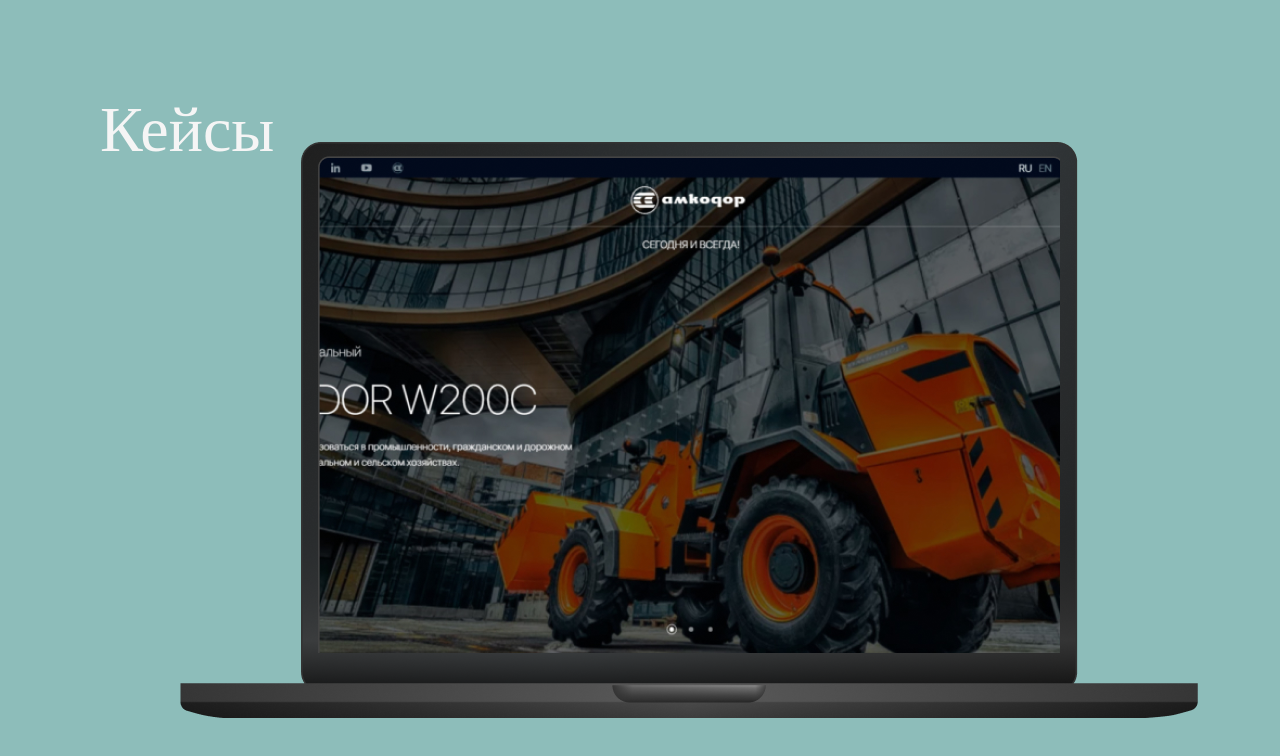
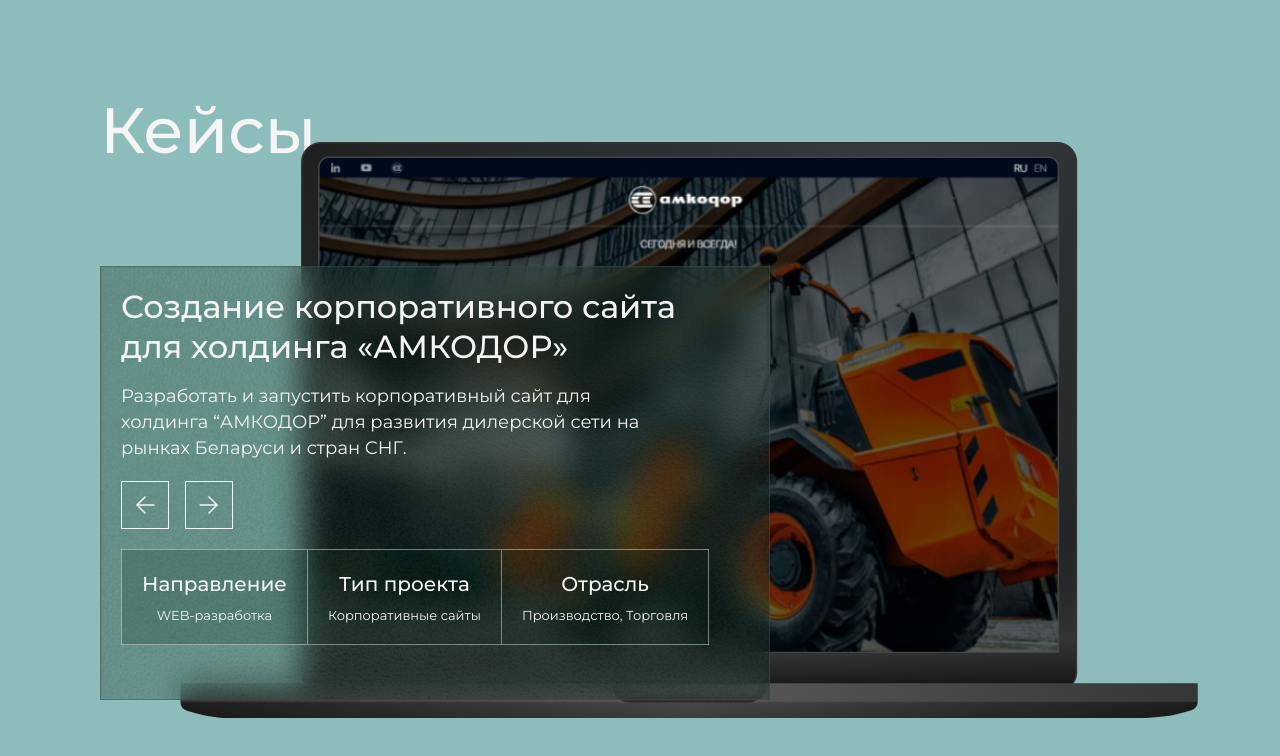
Before and after one commit to nikimix/test-task-for-Seobility, a website built with webpack: page src/index.html in a window 1280 px wide. Built offline with nearby package versions, Linux system fonts and the light colour scheme.

Commit message:
feat: add cases component

```diff
--- /dev/null
+++ b/src/components/cases.ts
@@ -0,0 +1,37 @@
+import { makeElement } from '../utils/element';
+
+export const casesContainer = makeElement('div', { name: 'CasesContainer', className: 'cases' });
+
+const background = makeElement('div', { name: 'CasesBackgroundImg', className: 'cases__bg-img' });
+
+const wrapper = makeElement('div', { name: 'CasesWrapper', className: 'cases__wrapper' });
+
+const title = makeElement('h2', { name: 'CasesTitle', className: 'cases__title', content: 'Создание корпоративного сайта для холдинга «АМКОДОР»' });
+
+const description = makeElement('p', { name: 'CasesDescription', className: 'cases__description', content: 'Разработать и запустить корпоративный сайт для холдинга “АМКОДОР” для развития дилерской сети на рынках Беларуси и стран СНГ.' });
+
+const btnContainer = makeElement('div', { name: 'BtnContainer', className: 'cases__btn-container' });
+
+const btnPrev = makeElement<HTMLButtonElement>('button', { name: 'CasesBtnPrev', className: 'cases__btn-prev btn' });
+const btnNext = makeElement<HTMLButtonElement>('button', { name: 'CasesBtnNext', className: 'cases__btn-next btn' });
+
+const table = makeElement('table', { name: 'CasesFeature', className: 'cases__feature feature' });
+
+table.innerHTML = `<tr class="feature__row">
+      <td class="feature__column">
+        <h3 class="feature__title">Направление</h3>
+        <p class="feature__text">WEB-разработка</p>
+      </td>
+      <td class="feature__column">
+        <h3 class="feature__title">Тип проекта</h3>
+        <p class="feature__text">Корпоративные сайты</p>
+      </td>
+      <td class="feature__column">
+        <h3 class="feature__title">Отрасль</h3>
+        <p class="feature__text">Производство, Торговля</p>
+      </td>
+    </tr>`;
+
+btnContainer.append(btnPrev, btnNext);
+wrapper.append(title, description, btnContainer, table);
+casesContainer.append(background, wrapper);
--- a/src/components/laptop.ts
+++ b/src/components/laptop.ts
@@ -1,4 +1,4 @@
-import { makeElement } from '../framework/element';
+import { makeElement } from '../utils/element';
 
 export const laptopContainer = makeElement('div', { name: 'LaptopContainer', className: 'laptop-container' });
 
--- a/src/components/title.ts
+++ b/src/components/title.ts
@@ -1,3 +1,3 @@
-import { makeElement } from '../framework/element';
+import { makeElement } from '../utils/element';
 
 export const mainTitle = makeElement('h1', { name: 'Title', className: 'main-title', content: 'Кейсы' });
--- a/src/index.html
+++ b/src/index.html
@@ -5,6 +5,7 @@
   <meta charset="UTF-8">
   <meta http-equiv="X-UA-Compatible" content="IE=edge">
   <meta name="viewport" content="width=device-width, initial-scale=1.0">
+  <link href="https://fonts.googleapis.com/css2?family=Montserrat:wght@400;500&display=swap" rel="stylesheet">
   <title>TestTask</title>
 </head>
 
--- a/src/index.ts
+++ b/src/index.ts
@@ -1,10 +1,11 @@
 import './main.scss';
-import { makeElement } from './framework/element';
+import { makeElement } from './utils/element';
 import { mainTitle } from './components/title';
 import { laptopContainer } from './components/laptop';
+import { casesContainer } from './components/cases';
 
 const root = makeElement('div', { name: 'Root', className: 'root' });
 document.body.appendChild(root);
 
 
-root.append(mainTitle, laptopContainer);
+root.append(mainTitle, laptopContainer, casesContainer);
--- a/src/main.scss
+++ b/src/main.scss
@@ -1,27 +1,42 @@
 * {
   margin: 0;
   padding: 0;
+}
+
+html {
+  height: 100%;
+}
+
+body {
+  max-height: 100%;
+  height: 100%;
+}
+
+img {
+  max-width: 100%;
+  height: auto;
 }
 
 .root {
   position: relative;
   display: grid;
   margin: 0 auto;
-  width: 100vw;
-  height: 100vh;
+  width: 100%;
+  height: 100%;
   max-width: 1440px;
+  font-family: 'Montserrat', sans-serif;
+  font-style: normal;
+  color: #F5F5F5;
   background-color: #8DBDBA;
 }
 
 .main-title {
   margin-top: 100px;
   margin-left: 100px;
-  font-family: 'Montserrat';
   font-weight: 500;
   font-size: 64px;
   line-height: 60px;
   font-style: normal;
-  color: #F5F5F5;
 }
 
 .laptop-container {
@@ -49,3 +64,108 @@
   transition-duration: .35s;
   transition-timing-function: ease-out;
 }
+
+.cases {
+  position: relative;
+  margin-top: auto;
+  margin-bottom: 100px;
+  margin-left: 100px;
+  width: 668px;
+  min-height: 432px;
+  background: linear-gradient(0deg, rgba(0, 37, 23, 0.3), rgba(0, 37, 23, 0.3));
+  border: 0.5px solid rgba(64, 89, 80, 0.5);
+  box-shadow: inset 0.860527px 0.860527px 0.860527px rgba(53, 74, 66, 0.2);
+  backdrop-filter: blur(15px);
+}
+
+.cases__wrapper {
+  padding: 20px;
+}
+
+.cases__bg-img {
+  position: absolute;
+  width: 100%;
+  height: 100%;
+  z-index: -1;
+  background-image: url('./assets/img/glass-texture.png');
+  background-repeat: no-repeat;
+  opacity: 0.05;
+}
+
+.cases__title {
+  margin-bottom: 16px;
+  width: 570px;
+  font-weight: 500;
+  font-size: 32px;
+  line-height: 40px;
+}
+
+.cases__description {
+  margin-bottom: 20px;
+  width: 530px;
+  font-weight: 400;
+  font-size: 18px;
+  line-height: 26px;
+}
+
+.cases__btn-container {
+  display: flex;
+  column-gap: 16px;
+}
+
+.btn {
+  width: 48px;
+  height: 48px;
+  border: 1px solid #F5F5F5;
+  background-color: transparent;
+  background-repeat: no-repeat;
+  background-position: center;
+  cursor: pointer;
+}
+
+.cases__btn-prev {
+  background-image: url('./assets/icons/vector-left.svg');
+}
+
+.cases__btn-next {
+  background-image: url('./assets/icons/vector-right.svg');
+}
+
+.feature {
+  margin-top: 20px;
+  min-height: 94px;
+  background: rgba(0, 37, 23, 0.2);
+  border: 1px solid rgba(226, 226, 226, 0.5);
+  border-collapse: collapse;
+}
+
+.feature__row {
+  display: flex;
+}
+
+.feature__column {
+  box-sizing: border-box;
+  display: flex;
+  flex-direction: column;
+  align-items: center;
+  padding: 20px;
+  row-gap: 8px;
+  border-right: 1px solid rgba(226, 226, 226, 0.5);
+
+  &:last-child {
+    border-right: none;
+  }
+}
+
+
+.feature__title {
+  font-weight: 500;
+  font-size: 20px;
+  line-height: 28px;
+}
+
+.feature__text {
+  font-weight: 400;
+  font-size: 13px;
+  line-height: 18px;
+}
```
Also changed, not shown: src/assets/icons/vector-left.svg (added), src/assets/icons/vector-right.svg (added), src/assets/img/glass-texture.png (added), src/services/service.ts (added), src/utils/element.ts (renamed from src/framework/element.ts).
